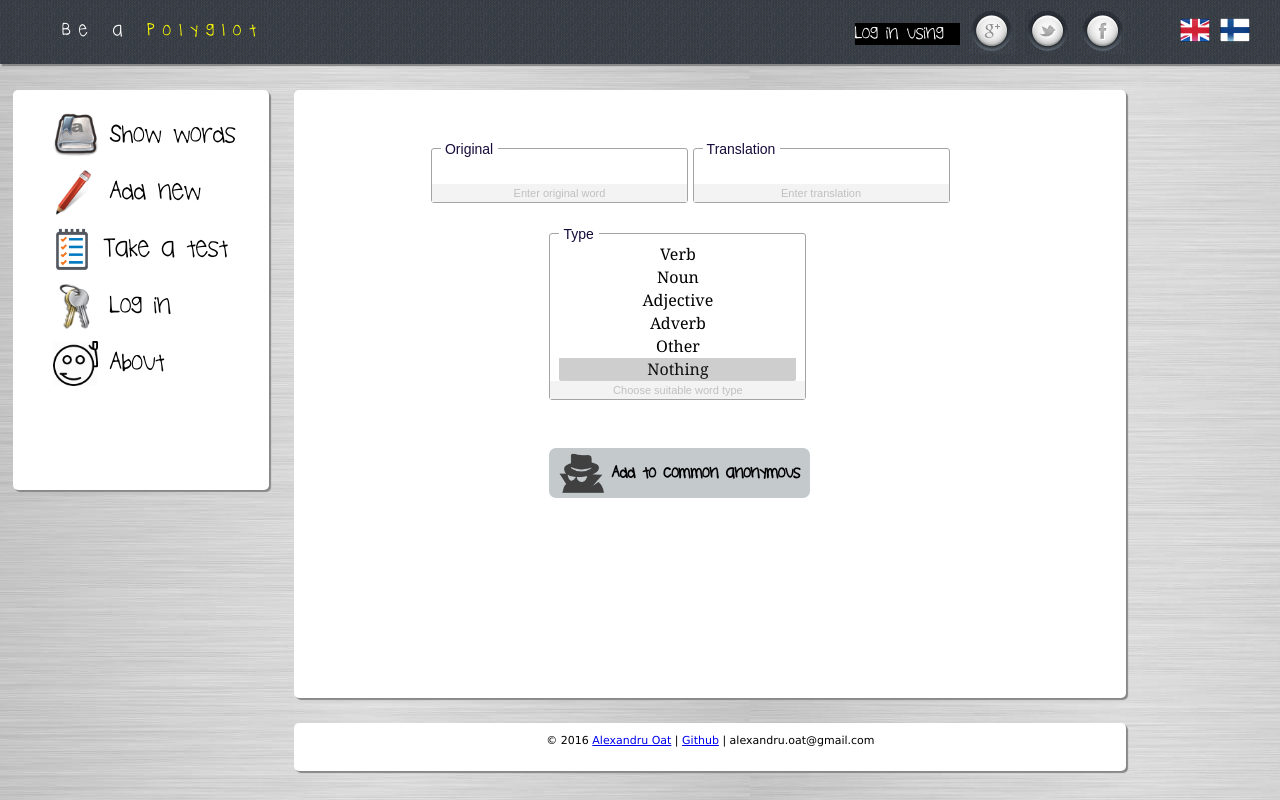
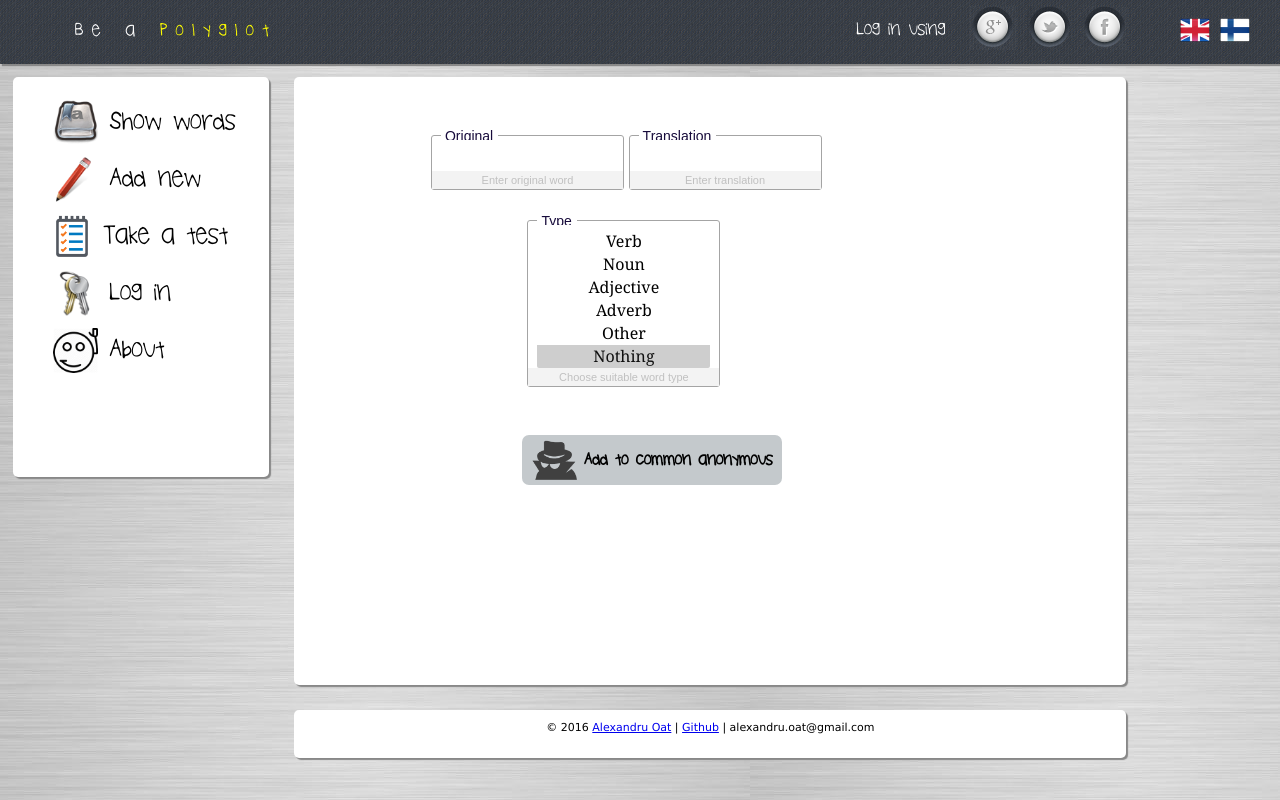
Before and after one commit to midnitehighways/lang-memorize, a Django app: template templates/sanat/insert_form.html in a window 1280 px wide. Run offline with Django 3.2, Linux system fonts and the light colour scheme; the template is opened without the code that fills it, so the values that code supplies are empty.

Commit message:
Adjust header allignments

```diff
--- a/static/css/main.css
+++ b/static/css/main.css
@@ -15,6 +15,9 @@ Polyglot, Indeed uses Ideone API © by Sphere Research Labs
 © Chris Anderson 2011
 */
 
+* {		/*make sure that the padding and border are included in the total width and height of the elements */
+    box-sizing: border-box;
+}
 #no-words {
 	display: none;
 	font-family: 'Brookes';
@@ -27,19 +30,12 @@ Polyglot, Indeed uses Ideone API © by Sphere Research Labs
 .flag {
 }
 
-.icon-login { width: 47px; height: 44px; display: inline-block;} 	/* sprite - by default showing the left side of the pic */
-.icon-login:hover { background-position: bottom; } 					/* on hover - move pic to the right */
+.icon-login { width: 47px; height: 44px; display: inline-block;} 	/* sprite - by default showing the upper side of the pic */
+.icon-login:hover { background-position: bottom; } 					/* on hover - move pic down */
 .facebook { background: url('../img/facebook-sprite.png'); }				/* 'double-class' for icons' urls */
 .twitter { background: url('../img/t-sprite.png'); }
 .twitter { background: url('../img/twitter-sprite.png'); }
 .google { background: url('../img/google-sprite.png'); }
-
-.text-login {
-	position: relative;
-	display: inline-block;
-	bottom: 14px;
-	background-color: black;
-}
 
 @font-face {
 	font-family: 'Brookes';
@@ -112,34 +108,22 @@ html, body, .wrap
 .header {
 /*			position: fixed;*/
 	height: 8%;
-	min-height: 50px;
 	width: 100%;
-	float: left;
 	/*background: linear-gradient(to top, #474949, #666767);*/
-background-image: url('../img/fon2.png');
-	margin-bottom: 1%;
+	background-image: url('../img/fon2.png');
+	/*margin-bottom: 1%;*/										/*NOT SURE!!!!! COMMENTED 15.03 AT 20.15!!!!*/
 }
 .header-left {
-	width: 20%;
+	width: 21%;
 	/*background-color: #6f6868;*/
 	height: 100%;
 	float: left;
 }
 .header-left p {			/* Be a polyglote - text*/
-	bottom: 10px;
 }
-.header-left, .sidebar {
-	/*background-color: #FAFAFA;*/
-/*	border-right: 1px solid black;*/
-	/*#45413c;*/
-}
-.header-right, .content {
-/*	margin-left: -1px;*/
-}
+
 .header-right {
-	width: 80%;
-	/*background-color: #f2f1f4;*/
-	/*background-color: #ececec;*/
+	width: 79%;
 	float: left;
 	height: 100%;
 }
@@ -155,21 +139,29 @@ background-image: url('../img/fon2.png');
 	font-family: Brookes;
 	font-size: 20px;
 	position: relative;
-	top: 15%;
+	top: 10%;
 	width: 85%;
 	text-align: right;
 	cursor: default;		/* to avoid changing cursor while hovering over text 'Log in using'*/
 	color: white;
-	/*background-color: black;*/
 	float: left;
+}
+.text-login {
+	position: relative;
+	display: inline-block;
+	bottom: 14px;
+}
+.text-logged-in {
+	position: relative;
+	display: inline-block;
+	top: 14px;
 }
 
 .flag-section {
-	/*background-color: yellow;*/
 	float: right;
 	right: 2%;
 	position: relative;
-	top: 24%;
+	top: 23%;
 }
 
 .flag-section img {
@@ -185,7 +177,7 @@ background-image: url('../img/fon2.png');
 }
 .header a {
 	text-decoration: none;
-	color: white;
+	color: white;			/* needed this specially for link text "Log out". Otherwise it is blue */
 }
 .red-text {
 	color: yellow;
--- a/static/js/main.js
+++ b/static/js/main.js
@@ -1,4 +1,11 @@
 $(document).ready(function() {
+
+$(function () {                         // TESTING ONLY
+        var element = $('.header');
+        element.click(function () {
+            console.log($('.header-right'.siblings));
+        }
+    )});
 
     /* Inform user if there're no words in his/her own vocabulary */
     $(function () {
--- a/templates/sanat/base.html
+++ b/templates/sanat/base.html
@@ -21,12 +21,15 @@
 			<div class="header-right">
 				<div class="login-section">
  				{% if user and not user.is_anonymous %}
-					<div class="text-login">{% trans "Hello" %}, {{ user.get_full_name }}! &nbsp; <a href="{% url 'logout' %}">{% trans "Log out" %}</a></div>
+					<div class="text-logged-in">
+						{% trans "Hello" %}, {{ user.get_full_name }}! &nbsp; <a href="{% url 'logout' %}">{% trans "Log out" %}</a>
+					</div>
  				{% else %}
-	  					<div class="text-login">{% trans "Log in using" %} &nbsp;</div>
+	  				<div class="text-login">{% trans "Log in using" %} &nbsp;</div>
 	  					<a class='icon-login google' href="{% url 'social:begin' 'google-oauth2' %}?next={{ request.path }}"></a>
 	  					<a class='icon-login twitter' href="{% url 'social:begin' 'twitter' %}?next={{ request.path }}"> </a>
 	  					<a class='icon-login facebook' href="{% url 'social:begin' 'facebook' %}?next={{ request.path }}"> </a>
+
 				{% endif %}
 				</div>
 				<div class="flag-section">
```
Also changed, not shown: static/img/signup1.png, 3 other files.
